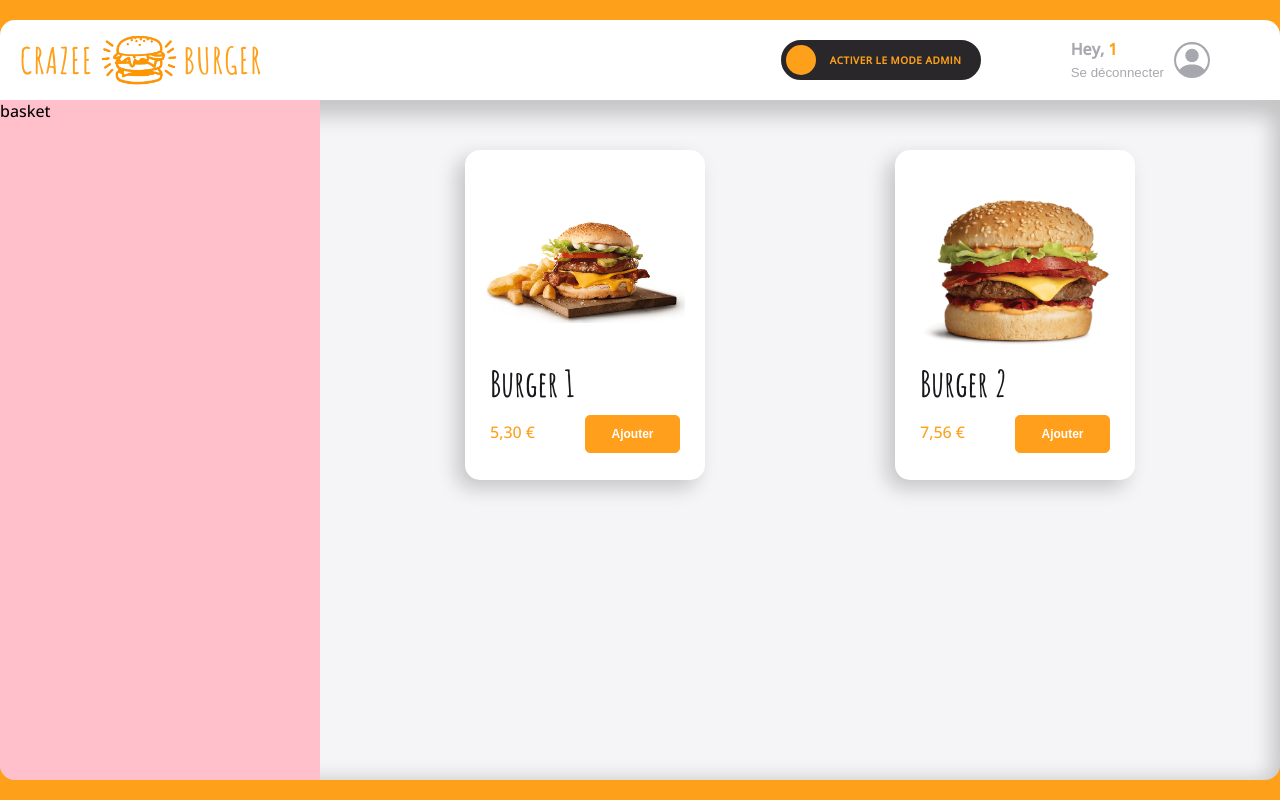
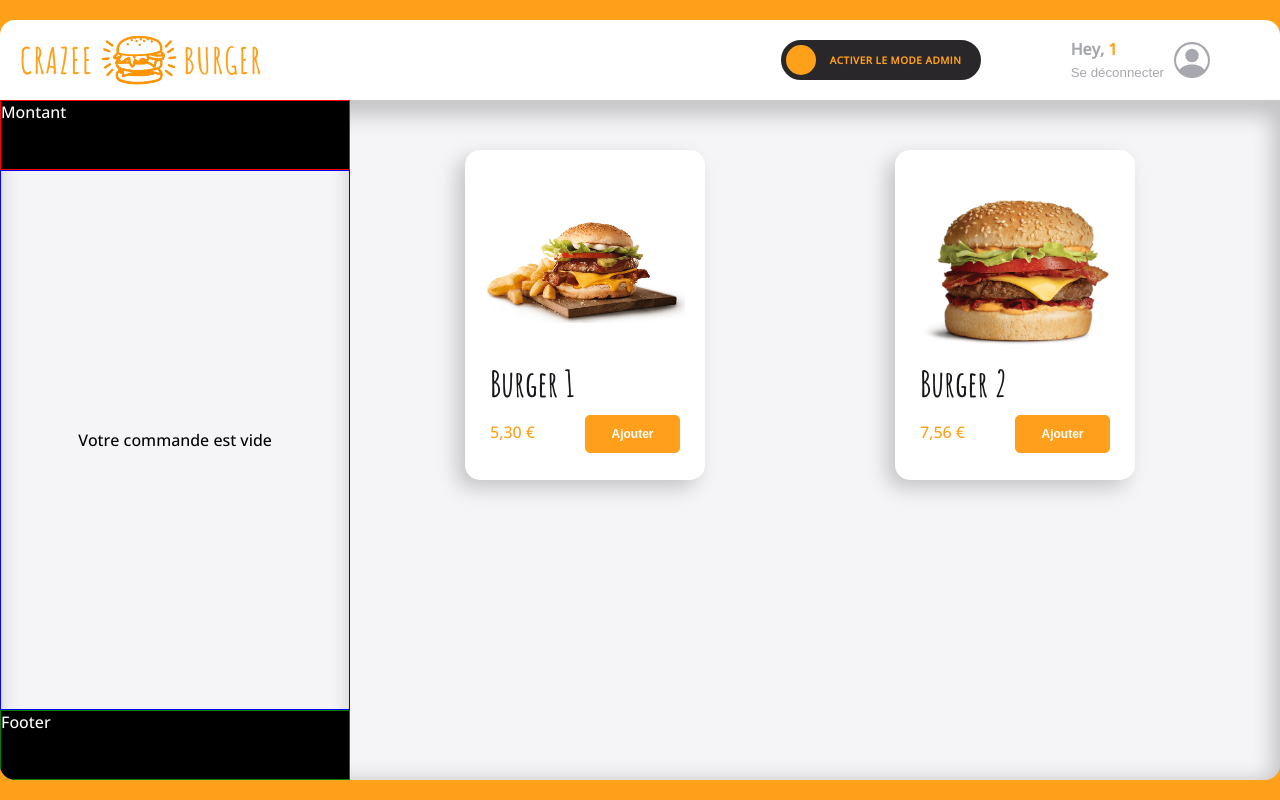
Before and after one commit to Mart95Dev/burger, a React (Create React App) app: page /order/1 in a window 1280 px wide. Built offline with nearby package versions, Linux system fonts and the light colour scheme.

Commit message:
✨ F10 : MAIN > Create basket elements and style

```diff
--- a/src/components/pages/order/Main/Main.js
+++ b/src/components/pages/order/Main/Main.js
@@ -3,7 +3,7 @@ import PanelContext from "../../../context/OrderContext";
 import styled from "styled-components";
 import { theme } from "../../../../theme/index";
 import Menu from "./Panel/menu/Menu";
-import Basket from "./Basket";
+import Basket from "./basket/Basket";
 
 import Admin from "./Panel/Admin";
 
--- /dev/null
+++ b/src/components/pages/order/Main/basket/Basket.js
@@ -0,0 +1,51 @@
+import styled from "styled-components";
+import { theme } from "../../../../../theme";
+
+export default function Basket() {
+  return (
+    <BasketStyled>
+      <div className="header">Montant</div>
+      <div className="content">
+        <span>Votre commande est vide</span>
+      </div>
+      <div className="footer">Footer</div>
+    </BasketStyled>
+  );
+}
+
+const BasketStyled = styled.div`
+  display: flex;
+  flex-direction: column;
+  flex: none;
+  order: 0;
+  flex-grow: 0;
+  width: 350px;
+  height: 100%;
+
+  background: ${theme.colors.background_white};
+  box-shadow: inset 0px 0px 20px rgba(0, 0, 0, 0.2);
+  border-radius: 0px 0px 0px 15px;
+
+  .header {
+    border: 1px solid red;
+    background: black;
+    color: white;
+    height: 70px;
+    z-index: 3;
+  }
+  .content {
+    border: 1px solid blue;
+    flex-grow: 1;
+    display: flex;
+    align-items: center;
+    justify-content: center;
+    overflow-y: scroll;
+  }
+  .footer {
+    border: 1px solid green;
+    background: black;
+    color: white;
+    height: 70px;
+    z-index: 3;
+  }
+`;
```
